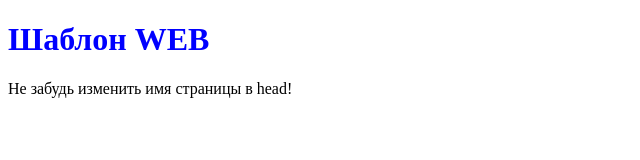
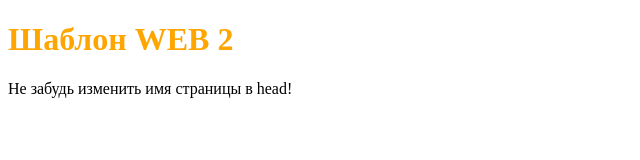
Before and after one commit to tuchtarov/test, a plain HTML site: page index.html in a window 1280 px wide. Shown: the whole page, without its empty margins (0-640 px from the left). Drawn offline with Linux system fonts and the light colour scheme.

Commit message:
2 commit

```diff
--- a/index.html
+++ b/index.html
@@ -8,7 +8,7 @@
 </head>
 
 <body>
-	<h1 style="color: blue">Шаблон WEB</h1>
+	<h1 style="color: orange">Шаблон WEB 2</h1>
 	<p>Не забудь изменить имя страницы в head!</p>
 </body>
 
```
